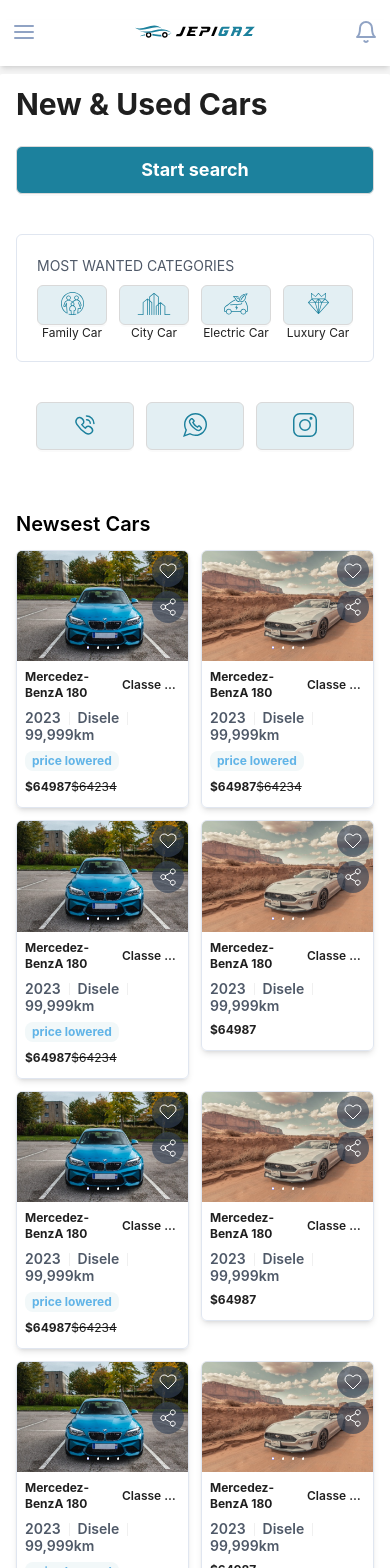
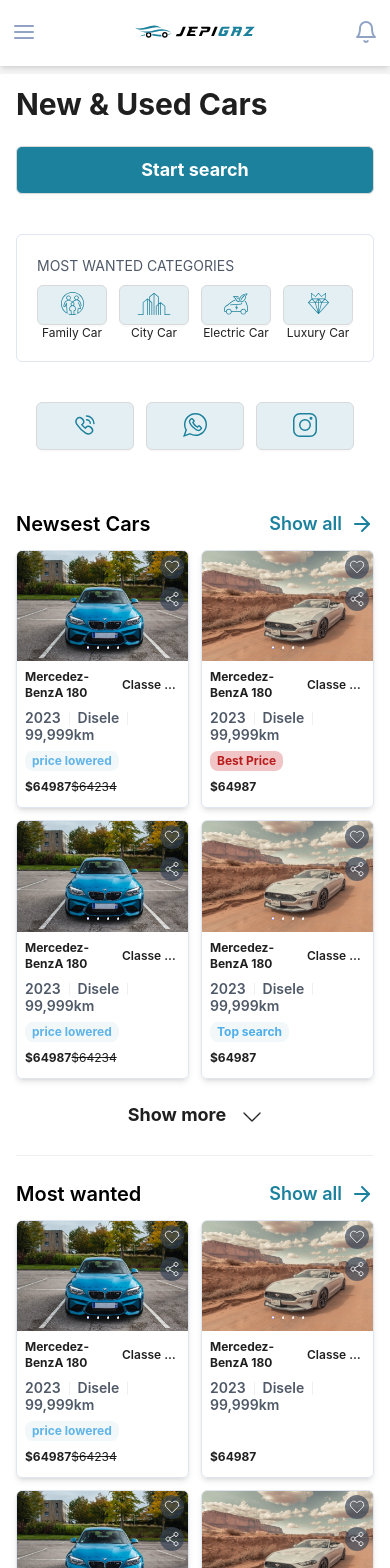
Before and after one commit to Asif2021/jepigaz, a React (Vite) app: page / in a window 390 px wide. Shown: the top 1568 px of the page. Built offline with nearby package versions, Linux system fonts and the light colour scheme.

Commit message:
price lowered, best price and top search tag added to carousel

```diff
--- a/cardata.json
+++ b/cardata.json
@@ -21,9 +21,9 @@
         "year": "2023",
         "type": "Disele",
         "milage": "99,999km",
-        "priceLowered":true,
+        "priceLowered":false,
         "price":"64987",
-        "lowprice":"64234",
+        "bestPrice":true,
         "imageSource": ["./images/image5.png",
         "./images/image6.png",
         "./images/image7.png",
@@ -54,12 +54,13 @@
         "priceLowered":false,
         "price":"64987",
         "lowprice":"64234",
+        "topsearch":true,
         "imageSource": ["./images/image5.png",
         "./images/image6.png",
         "./images/image7.png",
         "./images/image8.png"]
     },     {
-        "id": 3,
+        "id": 5,
         "title": "Mercedez-BenzA 180",
         "varient": " Classe A - V1",
         "year": "2023",
@@ -74,7 +75,7 @@
         "./images/image4.png"]
     },
     {
-        "id": 4,
+        "id": 6,
         "title": "Mercedez-BenzA 180",
         "varient": " Classe A - V1",
         "year": "2023",
@@ -88,7 +89,7 @@
         "./images/image7.png",
         "./images/image8.png"]
     },    {
-        "id": 3,
+        "id": 7,
         "title": "Mercedez-BenzA 180",
         "varient": " Classe A - V1",
         "year": "2023",
@@ -103,7 +104,7 @@
         "./images/image4.png"]
     },
     {
-        "id": 4,
+        "id": 8,
         "title": "Mercedez-BenzA 180",
         "varient": " Classe A - V1",
         "year": "2023",
@@ -117,7 +118,7 @@
         "./images/image7.png",
         "./images/image8.png"]
     },    {
-        "id": 3,
+        "id": 9,
         "title": "Mercedez-BenzA 180",
         "varient": " Classe A - V1",
         "year": "2023",
@@ -132,7 +133,7 @@
         "./images/image4.png"]
     },
     {
-        "id": 4,
+        "id": 10,
         "title": "Mercedez-BenzA 180",
         "varient": " Classe A - V1",
         "year": "2023",
@@ -146,7 +147,7 @@
         "./images/image7.png",
         "./images/image8.png"]
     },    {
-        "id": 3,
+        "id": 11,
         "title": "Mercedez-BenzA 180",
         "varient": " Classe A - V1",
         "year": "2023",
@@ -161,7 +162,7 @@
         "./images/image4.png"]
     },
     {
-        "id": 4,
+        "id": 12,
         "title": "Mercedez-BenzA 180",
         "varient": " Classe A - V1",
         "year": "2023",
--- a/src/Components/Pages/Home/Home.jsx
+++ b/src/Components/Pages/Home/Home.jsx
@@ -1,4 +1,4 @@
-import React from "react";
+import React, { useState } from "react";
 import Typography from "antd/es/typography/Typography";
 import AdvanceFilter from "./AdvanceFilter";
 import ContactUs from "./ContactUs";
@@ -6,8 +6,20 @@
 import AppButton from "../../Reuseable/Button/Button";
 import CarouselCard from "../../Reuseable/CarouselCard";
 import cardata from "../../../../cardata.json"
+import { Button, Divider } from "antd";
+import Link from "antd/es/typography/Link";
 
 const Home = () => {
+  const [showData, setShowData] = useState(4);
+  const [showData2, setShowData2] = useState(4);
+
+  const handleShowMore = () => {
+    setShowData(showData + 4);
+  }
+  const handleShowMore2 = () => {
+    setShowData2(showData2 + 4);
+  }
+
   return (
     <div className="bg-white pb-4">
       <Typography className="text-3xl font-bold py-3">
@@ -19,16 +31,36 @@
         <ContactUs />
         <MostWantedCat />
       </div>
+      <div className="flex justify-between">
       <Typography className='text-black text-xl font-semibold'>Newsest Cars</Typography>
+      <Link className="showAllLink flex items-center gap-2 font-semibold text-lg">Show all <img src="./icons/arrow-right.svg" alt="right" /></Link>
+      </div>
       <div className="grid grid-cols-2 md:grid-cols-3 lg:grid-cols-4 gap-3 mt-3">
-        {cardata.map((data)=>{
-  const {id, title, varient, year, type, milage, priceLowered, price, lowprice, imageSource } = data
+        {cardata.slice(0,showData).map((data)=>{
+          const {id, title, varient, year, type, milage, priceLowered, price, lowprice, bestPrice, topsearch, imageSource } = data
+
+          return <div key={id}>
+            <CarouselCard cardata={data} id={id} title={title} varient={varient} year={year} type={type} milage={milage} priceLowered={priceLowered} price={price} lowprice={lowprice} bestPrice={bestPrice} topsearch={topsearch} imageSource={imageSource} />
+          </div>
+        })}
+         </div>
+         <Button className="flex justify-center items-center font-bold border-none shadow-none overflow-hidden w-full text-lg my-5" onClick={handleShowMore}>Show more {<img src='./icons/expand.png' alt="showmore" className="w-5 mt-1 ml-2" />}</Button>
+         <Divider type="horizontal" />
+         <div className="flex justify-between">
+      <Typography className='text-black text-xl font-semibold'>Most wanted</Typography>
+      <Link className="showAllLink flex items-center gap-2 font-semibold text-lg">Show all <img src="./icons/arrow-right.svg" alt="right" /></Link>
+      </div>
+      <div className="grid grid-cols-2 md:grid-cols-3 lg:grid-cols-4 gap-3 mt-3">
+        {cardata.slice(0,showData2).map((data)=>{
+          const {id, title, varient, year, type, milage, priceLowered, price, lowprice, imageSource } = data
 
           return <div key={id}>
             <CarouselCard cardata={data} id={id} title={title} varient={varient} year={year} type={type} milage={milage} priceLowered={priceLowered} price={price} lowprice={lowprice} imageSource={imageSource} />
           </div>
         })}
          </div>
+         <Button className="flex justify-center items-center font-bold border-none shadow-none overflow-hidden w-full text-lg my-5" onClick={handleShowMore2}>Show more {<img src='./icons/expand.png' alt="showmore" className="w-5 mt-1 ml-2" />}</Button>
+
     </div>
   );
 };
--- a/src/Components/Reuseable/CarouselCard.jsx
+++ b/src/Components/Reuseable/CarouselCard.jsx
@@ -5,7 +5,7 @@
 
 const CarouselCard = (data) => {
   const [heartFilled, setHeartFilled] = useState(false);
-  const {id, title, varient, year, type, milage, priceLowered, price, lowprice, imageSource } = data
+  const {id, title, varient, year, type, milage, priceLowered, price, lowprice, bestPrice, topsearch, imageSource } = data
 
   const onChange = (currentSlide) => {
     console.log(currentSlide);
@@ -24,18 +24,18 @@
 
 
         </Carousel>
-        <div className="flex flex-col absolute right-1 top-1 gap-1">
-          {heartFilled ? (<span className="bg-slate-700 bg-opacity-65 w-8 rounded-full h-8  flex justify-center items-center">
-            <img src="./icons/heartfilled.svg" alt="heart" onClick={() => setHeartFilled(!heartFilled)}/></span>) :
-            (<span className="bg-slate-700 bg-opacity-65 h-8 w-8 rounded-full flex justify-center items-center"> <img src="./icons/heart.svg"
-                alt="heart"
+        <div className="flex flex-col absolute right-1 top-1 gap-2">
+          {heartFilled ? (<span className="bg-slate-700 bg-opacity-65 w-6 md:w-8 rounded-full h-6 md:h-8  flex justify-center items-center">
+            <img src="./icons/heartfilled.svg" alt="heart" className="w-5 md:w-6" onClick={() => setHeartFilled(!heartFilled)}/></span>) :
+            (<span className="bg-slate-700 bg-opacity-65 h-6 md:h-8 w-6 md:w-8 rounded-full flex justify-center items-center"> <img src="./icons/heart.svg"
+                alt="heart" className="w-5 md:w-6"
                 onClick={() => setHeartFilled(!heartFilled)}
               />
             </span>
           )}
 
-          <span className="bg-slate-700 bg-opacity-65 rounded-full h-8 w-8 flex justify-center items-center">
-            <img src="./icons/share-2.svg" alt="share" />
+          <span className="bg-slate-700 bg-opacity-65 rounded-full h-6 md:h-8 w-6 md:w-8 flex justify-center items-center">
+            <img src="./icons/share-2.svg" className="w-5 md:w-6" alt="share" />
           </span>
         </div>
 
@@ -58,9 +58,15 @@
           <Divider type="vertical" />
           <span className="inline-flex">{milage}</span>
         </div>
-        {priceLowered ? <Tag className="mx-2 bg-[#F2F8F9] rounded-lg mb-2 text-[#61B4E7] border-none font-bold">
+        {(priceLowered === true) ? <Tag className="mx-2 bg-[#F2F8F9] rounded-lg mb-2 text-[#61B4E7] border-none font-bold">
         price lowered
-        </Tag> : ""  }
+        </Tag> : (bestPrice === true) ? <Tag className="mx-2 bg-[#f1c5c5] rounded-lg mb-2 text-red-700 border-none font-bold">
+        Best Price
+        </Tag> : (topsearch === true) ? <Tag className="mx-2 bg-[#F2F8F9] rounded-lg mb-2 text-[#4eaeea] border-none font-bold">
+        Top search
+        </Tag>: <Tag className="mx-2 bg-[#F2F8F9] rounded-lg mb-2 text-[#61B4E7] invisible border-none font-bold">
+        price lowered
+        </Tag>  }
 
         <div className="flex flex-row justify-between items-center px-2">
           <span className="flex justify-start items-center">
--- a/src/Components/Styles/Home.css
+++ b/src/Components/Styles/Home.css
@@ -23,6 +23,12 @@
 }
 .searchFilterBtn:hover{
    color: white !important;
+}
+.showAllLink{
+   color: #1c819d !important;
+}
+.showAllLink:hover{
+   color: #1c819d !important;
 }
 /* .mostWanted .ant-btn.ant-btn-icon-only{
    width: 180% !important;
```
